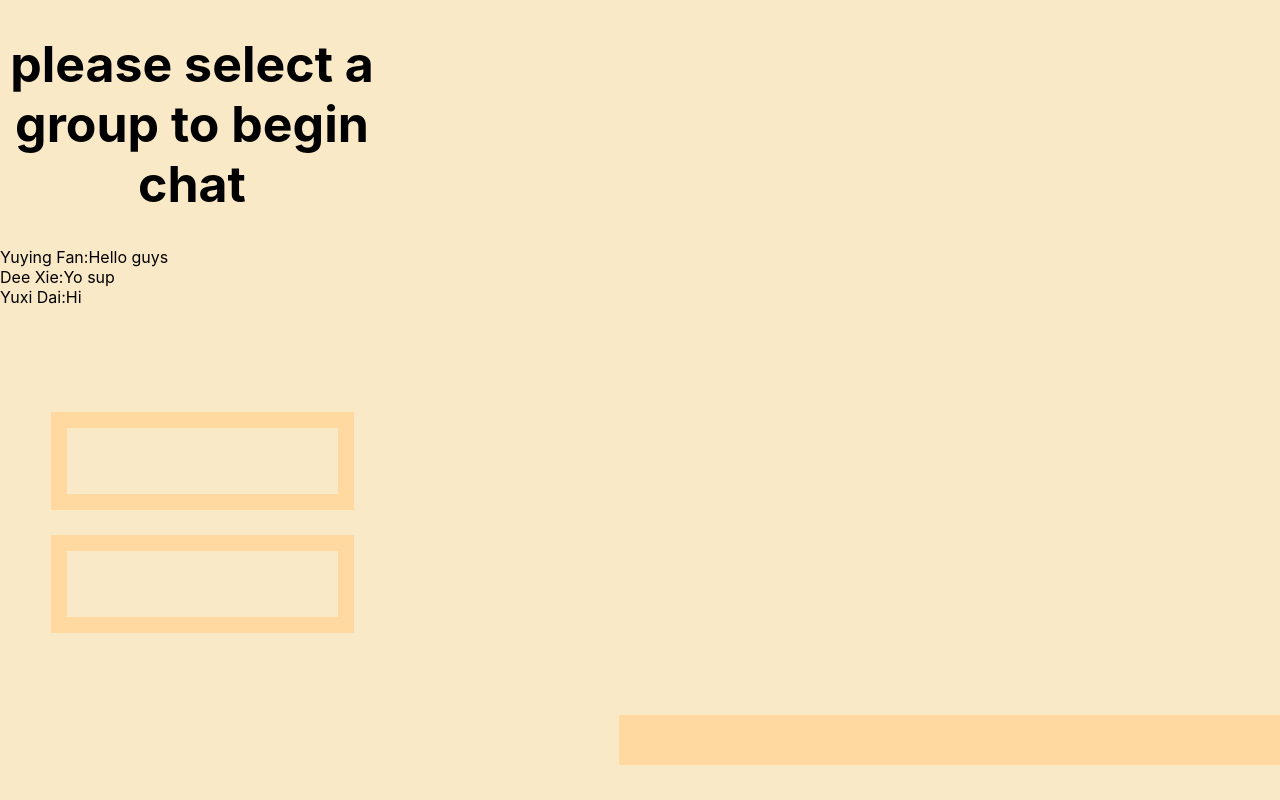
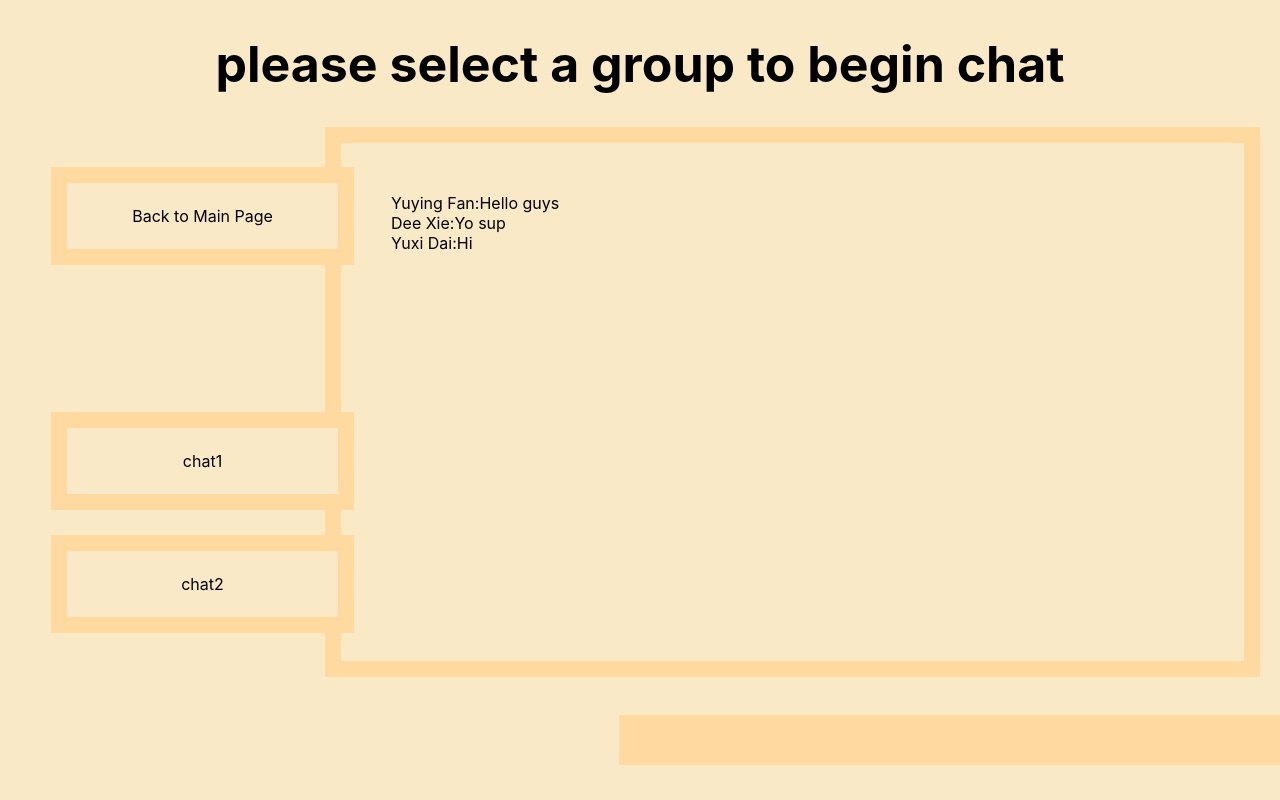
Before and after one commit to cis350/project-uniteandconquer, a React (Create React App) app in the folder uniteandconquer/: page /chat in a window 1280 px wide. Shown: the top 800 px of the page. Built offline with nearby package versions, Linux system fonts and the light colour scheme.

Commit message:
Added style to chat page
Style enhanced for chat page. Chat Sidebar commented away. Side effects in post detail addressed.

```diff
--- a/uniteandconquer/package.json
+++ b/uniteandconquer/package.json
@@ -43,7 +43,7 @@
     ]
   },
   "devDependencies": {
-    "eslint": "^8.10.0",
+    "eslint": "^7.32.0",
     "eslint-config-airbnb": "^19.0.4",
     "eslint-plugin-import": "^2.25.4",
     "eslint-plugin-jsx-a11y": "^6.5.1",
--- a/uniteandconquer/src/assets/Chat.css
+++ b/uniteandconquer/src/assets/Chat.css
@@ -41,9 +41,112 @@
   white-space: nowrap;
 }
 
+.messages {
+  display: block;
+  padding: 50px;
+  margin-left: 50px;
+  margin-right: 50px;
+  min-height: 550px;
+  max-height: 550px;
+  overflow-y: scroll;
+  min-width: 500px;
+
+  border: 16px solid #ffd9a0;
+  box-sizing: border-box;
+  margin: 5px;
+}
+
 .chat-page {
-  display: grid;
-  grid-template-columns: 0.3fr 0.6fr;
+  display: block;
+}
+
+.chat-main {
+  display: inline;
+  flex-flow: row;
+
+  align-content: right;
+}
+
+.chat-messaging {
+  align-self: right;
+  padding-left: 25%;
+  padding-right: 15px;
+}
+
+.chat-side {
+  display: inline;
+}
+
+.chat0 {
+  display: flex;
+  flex-direction: row;
+  justify-content: center;
+  align-items: center;
+  padding: 10px;
+
+  position: absolute;
+  width: 303px;
+  height: 98px;
+  left: 51px;
+  top: 289px;
+
+  background: #fae9c7;
+  border: 16px solid #ffd9a0;
+  box-sizing: border-box;
+
+  white-space: nowrap;
+}
+
+.chat0:hover {
+  background-color: #ffd9a0;
+}
+
+.chat1 {
+  display: flex;
+  flex-direction: row;
+  justify-content: center;
+  align-items: center;
+  padding: 10px;
+
+  position: absolute;
+  width: 303px;
+  height: 98px;
+  left: 51px;
+  top: 412px;
+
+  background: #fae9c7;
+  border: 16px solid #ffd9a0;
+  box-sizing: border-box;
+
+  white-space: nowrap;
+}
+
+.chat1:hover {
+  background-color: #ffd9a0;
+}
+
+.chat2 {
+  display: flex;
+  flex-direction: row;
+  justify-content: center;
+  align-items: center;
+  padding: 10px;
+
+  position: absolute;
+  width: 303px;
+  height: 98px;
+  left: 51px;
+  top: 535px;
+
+  background: #fae9c7;
+  border: 16px solid #ffd9a0;
+  box-sizing: border-box;
+
+  white-space: nowrap;
+}
+
+.chat2:hover {
+  background-color: #ffd9a0;
 }
 
 .chat-title {
--- a/uniteandconquer/src/assets/PostDetails.css
+++ b/uniteandconquer/src/assets/PostDetails.css
@@ -1,7 +1,7 @@
 .post-details-page {
   height: 100%;
   display: grid;
-  grid-template-columns: 0.4fr 0.6fr;
+  grid-template-columns: 0.8fr 0.6fr;
 }
 
 .item-name {
--- a/uniteandconquer/src/assets/SidebarChat.css
+++ b/uniteandconquer/src/assets/SidebarChat.css
@@ -64,75 +64,3 @@ i {
   padding-top: 170px;
   padding-bottom: 170px;
 }
-
-.chat0 {
-  display: flex;
-  flex-direction: row;
-  justify-content: center;
-  align-items: center;
-  padding: 10px;
-
-  position: absolute;
-  width: 303px;
-  height: 98px;
-  left: 51px;
-  top: 289px;
-
-  background: #fae9c7;
-  border: 16px solid #ffd9a0;
-  box-sizing: border-box;
-
-  white-space: nowrap;
-}
-
-.chat0:hover {
-  background-color: #ffd9a0;
-}
-
-.chat1 {
-  display: flex;
-  flex-direction: row;
-  justify-content: center;
-  align-items: center;
-  padding: 10px;
-
-  position: absolute;
-  width: 303px;
-  height: 98px;
-  left: 51px;
-  top: 412px;
-
-  background: #fae9c7;
-  border: 16px solid #ffd9a0;
-  box-sizing: border-box;
-
-  white-space: nowrap;
-}
-
-.chat1:hover {
-  background-color: #ffd9a0;
-}
-
-.chat2 {
-  display: flex;
-  flex-direction: row;
-  justify-content: center;
-  align-items: center;
-  padding: 10px;
-
-  position: absolute;
-  width: 303px;
-  height: 98px;
-  left: 51px;
-  top: 535px;
-
-  background: #fae9c7;
-  border: 16px solid #ffd9a0;
-  box-sizing: border-box;
-
-  white-space: nowrap;
-}
-
-.chat2:hover {
-  background-color: #ffd9a0;
-}
--- a/uniteandconquer/src/components/Chat.js
+++ b/uniteandconquer/src/components/Chat.js
@@ -1,6 +1,7 @@
 /* eslint-disable no-unused-vars */
 import React, { useState, useEffect, useRef } from 'react';
-import SidebarChat from './SidebarChat';
+import { Link } from 'react-router-dom';
+// import SidebarChat from './SidebarChat';
 import SideChats from './SideChats';
 import '../assets/Chat.css';
 
@@ -128,6 +129,14 @@ function Chat() {
 
   return (
     <div className="chat-page">
+      <div className="menu-title"><h1>{getGroupName(currGroup)}</h1></div>
+      <div className="chat-main">
+        <div className="chat-side">
+          <div className="main-page">
+            <Link className="link" to="/">
+              <div className="text">Back to Main Page</div>
+            </Link>
+          </div>
           {groupList.map((group) => (
             <div
               className={group.groupName}
@@ -136,14 +145,15 @@ function Chat() {
               onClick={() => setCurrentGroup(group.id)}
               onKeyPress={() => setCurrentGroup(group.id)}
             >
-          {console.log(currGroup)}
+              {group.groupName}
               <SideChats conversation={group} />
             </div>
           ))}
+        </div>
         {/* <SidebarChat currGroupUpdate={selectCurrGroup} groupList={groupList} /> */}
-      <div>
-        <div className="menu-title"><h1>{getGroupName(currGroup)}</h1></div>
+        <div className="chat-messaging">
           {/* {messageWindow(messages)} */}
+          <div className="messages">
             { messages.map((m) => (
               <div>
                 {m.author}
@@ -153,9 +163,11 @@ function Chat() {
               // you can add a Message.js file to make message beutiful
               // <Message text={m}/>
             ))}
+          </div>
           <div className="chat-field">
             <input onChange={(e) => setText(e.target.value)} />
             <button className="send" type="button" onClick={handleSend}> send </button>
+          </div>
         </div>
       </div>
     </div>
```
Also changed, not shown: 1 other file (tests, documents, lock files or other folders). Lines whose indentation alone changed are shown as unchanged.
